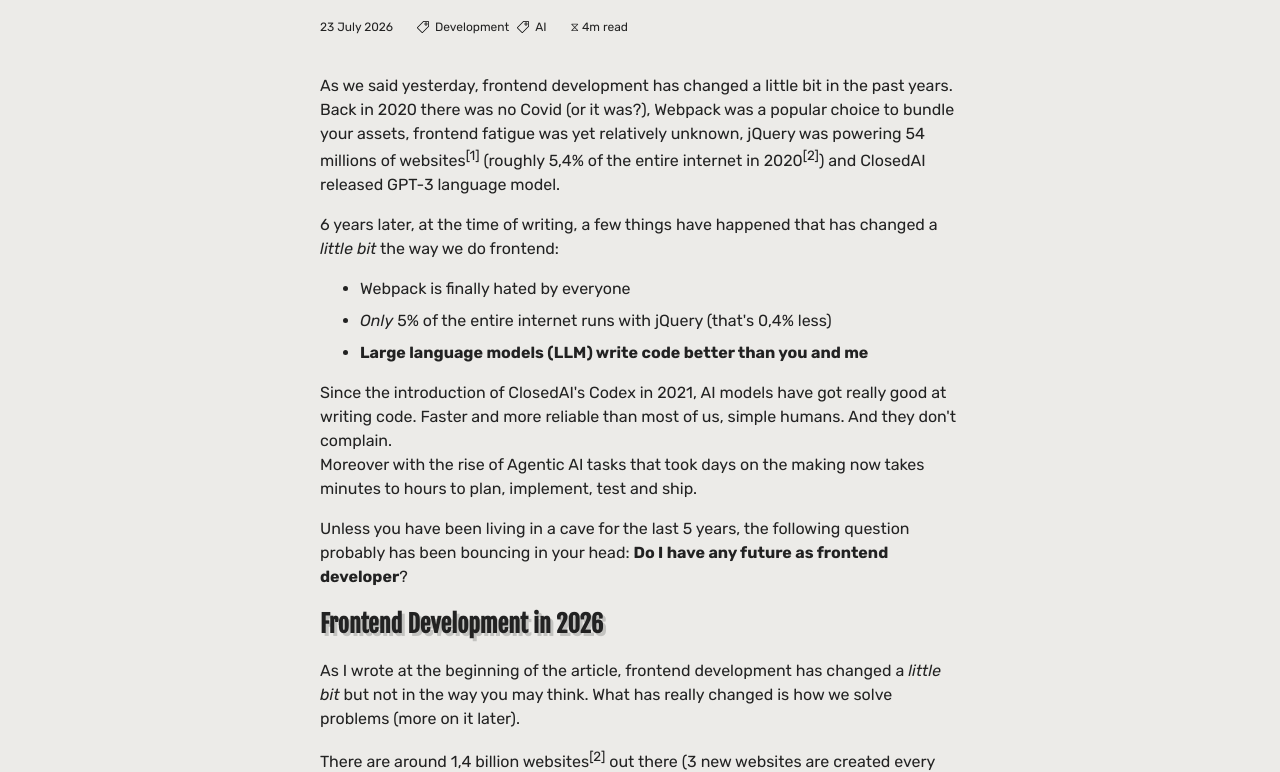
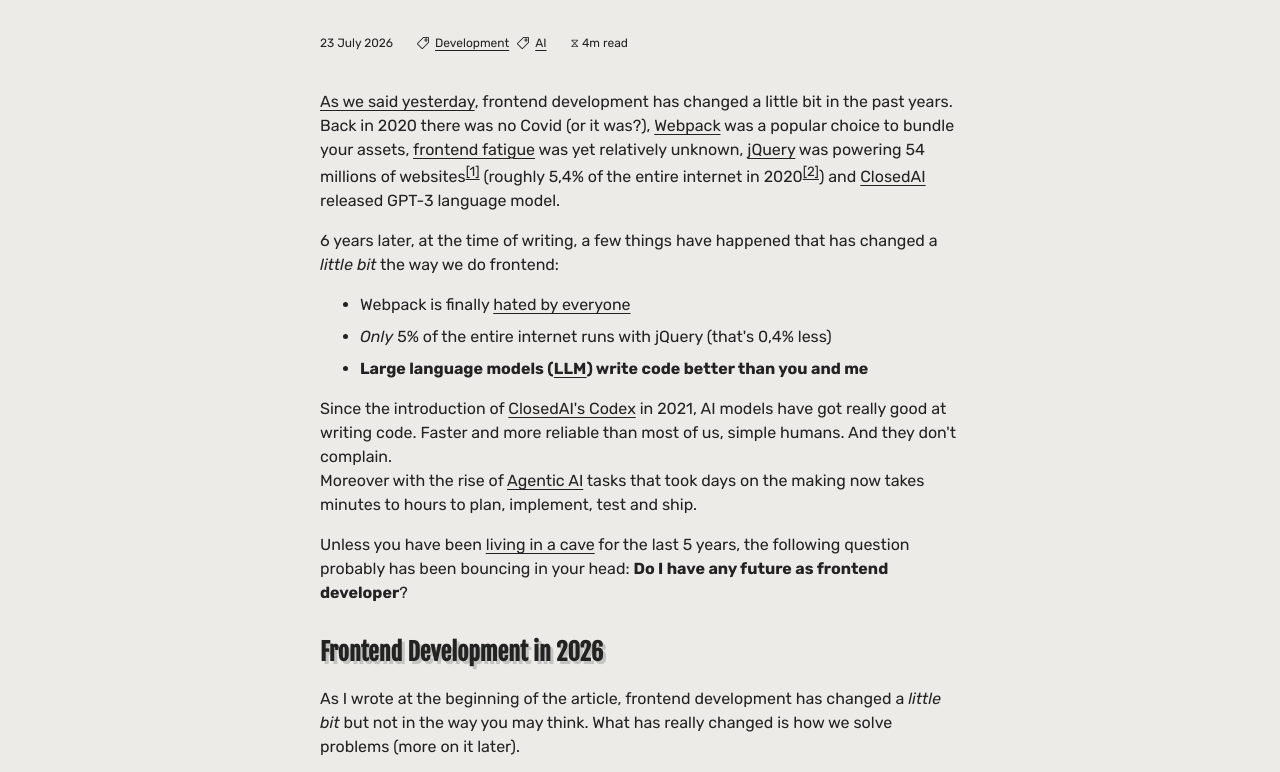
Before and after one commit to raohmaru/raohmaru-blog, an Eleventy site: page content/b/dev/state-of-frontend.md in a window 1280 px wide. Shown: the part 154-926 px from the top of the page. Built offline with nearby package versions, Linux system fonts and the light colour scheme; Eleventy itself is replaced by a stand-in of ours; some packages are replaced by stand-ins of ours; files that its build step writes are made by us from their sources; files whose address does not match are found by name; what markdown-it-link-attributes would draw is missing.

Commit message:
Force layer order

```diff
--- a/_includes/layouts/base.njk
+++ b/_includes/layouts/base.njk
@@ -9,6 +9,10 @@
         <script>
         document.documentElement.style.colorScheme = localStorage.getItem('theme') ?? '';
         </script>
+
+        <style>
+            @layer layout, page, module;
+        </style>
 
         <link rel="icon" type="image/png" sizes="96x96" href="/favicon.png">
         <link rel="preconnect" href="https://fonts.googleapis.com">
--- a/public/css/index.css
+++ b/public/css/index.css
@@ -1,5 +1,3 @@
-@layer layout, page, module;
-
 @layer layout {
     /* Global stylesheet */
     * {
--- a/public/css/post.css
+++ b/public/css/post.css
@@ -1,4 +1,8 @@
 @layer page {
+    a[href] {
+        text-decoration-color: inherit;
+    }
+
     .links-nextprev {
         list-style: "";
         border-top: 1px dashed var(--color-gray-90);
@@ -61,12 +65,17 @@
     }
 
     h1 {
-        margin-block: 0rem 3rem;
+        margin-block: 1rem 3rem;
         /*
         Make the element participate in a separate view transition from the root view transition.
         See main.js.
         */
         view-transition-name: title;
+    }
+
+    h2:where(:not(:first-child)),
+    h3:where(:not(:first-child)) {
+        margin-top: 2rem;
     }
 
     /* h2:is([id]) {
```
